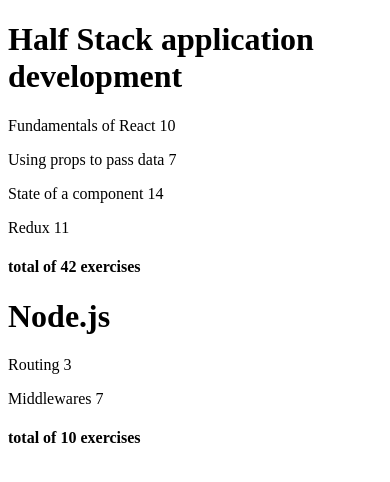
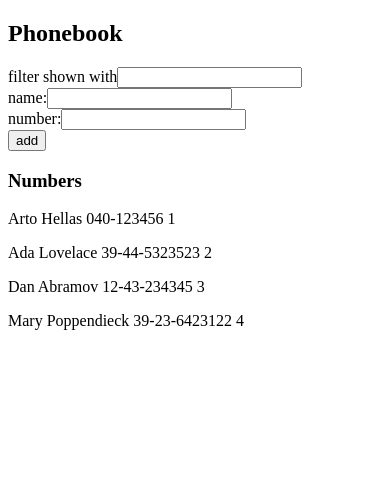
Before and after one commit to Ruiz000/fullstack-react-learn, a React (Create React App) app: page / in a window 390 px wide. Shown: the top 482 px of the page. Built offline with nearby package versions, Linux system fonts and the light colour scheme.

Commit message:
NoteBook && Phonebook

```diff
--- a/src/App.js
+++ b/src/App.js
@@ -1,77 +1,48 @@
-import React from "react";
+//Note
 
-const Course=({courses})=>{
+import React,{useState} from 'react'
+import Note from './components/Note'
 
-  return courses.map((course)=>{
-    const name=course.name
-    const part=course.parts.map((part,index) => {
-      return <p key={index}>{part.name} {part.exercises}</p>
-  })
-    const total=course.parts.reduce((p,c)=>{
-      return p+c.exercises
-  },0)
-    return {name,part,total}
-  }).map((item,index)=>{
-    return(
-      <div key={index}>
-      <h1>
-        {item.name}
-      </h1>
-      <div>{item.part}</div>
-      <div><h4>total of {item.total} exercises</h4></div>
-      </div>
+const App =(props) => {
+    const [notes,setNotes] = useState(props.notes)
+    const [newNote,setNewNote] =useState('a new note...')
+    const [showAll,setShowAll] =useState(true)
+
+    const addNote=(event)=>{
+        event.preventDefault()
+        const noteObject={
+            content:newNote,
+            date:new Date().toISOString(),
+            important:Math.random()<0.5,
+            id:notes.length+1
+        }
+        setNotes(notes.concat(noteObject))
+        setNewNote('')
+    }
+    const handleNoteChange =(event)=>{
+        console.log(event.target.value);
+        setNewNote(event.target.value)
+    }
+    const notesToShow = showAll ? notes:notes.filter(note=>note.important)
+    return (
+        <div>
+            <h1>Notes</h1>
+            <div>
+                <button onClick={()=> setShowAll(!showAll)}>
+                    show {showAll?'important':'all'}
+                </button>
+            </div>
+            <ul>
+                {notesToShow.map(note=>
+                    <Note key={note.id} note={note}/>
+                    )}
+            </ul>
+            <form onSubmit={addNote}>
+                <input value={newNote} onChange={handleNoteChange}/>
+                <button type='submit'>save</button>
+            </form>
+        </div>
     )
-  })
 }
 
-
-const App=()=>{
-  const courses =[
-    {
-      name: 'Half Stack application development',
-      id: 1,
-      parts: [
-        {
-          name: 'Fundamentals of React',
-          exercises: 10,
-          id: 1
-        },
-        {
-          name: 'Using props to pass data',
-          exercises: 7,
-          id: 2
-        },
-        {
-          name: 'State of a component',
-          exercises: 14,
-          id: 3
-        },
-        {
-          name: 'Redux',
-          exercises: 11,
-          id: 4
-        }
-      ]
-    },
-    {
-      name: 'Node.js',
-      id: 2,
-      parts: [
-        {
-          name: 'Routing',
-          exercises: 3,
-          id: 1
-        },
-        {
-          name: 'Middlewares',
-          exercises: 7,
-          id: 2
-        }
-      ]
-    }
-  ]
-  return <Course courses={courses}/>
-}
-
-
 export default App
--- /dev/null
+++ b/src/The Phonebook.js
@@ -0,0 +1,60 @@
+import React,{useState} from 'react'
+import Phonebook from './components/Phonebook'
+import Filter from './components/Filter'
+import PersonForm from './components/PersonForm'
+
+
+const App=()=>{
+    const [persons,setPersons] = useState([
+    { name: 'Arto Hellas', number: '040-123456', id: 1 },
+    { name: 'Ada Lovelace', number: '39-44-5323523', id: 2 },
+    { name: 'Dan Abramov', number: '12-43-234345', id: 3 },
+    { name: 'Mary Poppendieck', number: '39-23-6423122', id: 4 }])
+    const [newName,setNewName] = useState('')
+    const [newNumber,setNumber]=useState('')
+    const [newFilter,setNewFilter]=useState('')
+
+    const handleNewName=(e)=>{
+        setNewName(e.target.value)
+    }
+    const handleNewNum=(e)=>{
+        setNumber(e.target.value)
+    }
+    const handleNewFilter=(e)=>{
+        setNewFilter(e.target.value.toLowerCase())
+    }
+
+    const Showlist=persons.filter(item=>item.name.toLowerCase().includes(newFilter))
+
+    const handleSubmit=(e)=>{
+        e.preventDefault();
+        if(persons.some(item=>item.name === newName))
+        {
+            alert(`${newName} is already added to phonebook`)
+            return
+        }
+
+    const newobj={name:newName,number:newNumber,id:persons.length+1}
+        setPersons(persons.concat([newobj]))
+        setNewName('')
+        setNumber('')
+    }
+    return (
+        <div>
+            <h2>Phonebook</h2>
+            <Filter newFilter={newFilter} handleNewFilter={handleNewFilter}/>
+            <PersonForm
+            handleSubmit={handleSubmit}
+            handleNewName={handleNewName}
+            handleNewNum={handleNewNum}
+            newName={newName}
+            newNumber={newNumber}/>
+            <h3>Numbers</h3>
+            <div>
+                {Showlist.map((person,index)=> <Phonebook key={index} person={person} />)}
+            </div>
+        </div>
+    )
+}
+
+export default App
--- /dev/null
+++ b/src/components/Filter.js
@@ -0,0 +1,9 @@
+import React from "react";
+
+const Filter=(props)=>{
+    return(
+        <div>filter shown with<input value={props.newFilter} onChange={props.handleNewFilter}/></div>
+    )
+}
+
+export default Filter
--- /dev/null
+++ b/src/components/Note.js
@@ -0,0 +1,9 @@
+   import React from 'react'
+
+const Note = ({ note }) => {
+  return (
+    <li>{note.content}</li>
+  )
+}
+
+export default Note
--- /dev/null
+++ b/src/components/PersonForm.js
@@ -0,0 +1,21 @@
+import React from 'react'
+
+
+const PersonForm=(props)=>{
+    return(
+        <form onSubmit={props.handleSubmit}>
+                <div>
+                    name:<input onChange={props.handleNewName} value={props.newName}/>
+                </div>
+                <div>
+                    number:<input onChange={props.handleNewNum} value={props.newNumber}/>
+                </div>
+                <div>
+                    <button type="submit" >add</button>
+                </div>
+            </form>
+    )
+}
+
+
+export default PersonForm
--- /dev/null
+++ b/src/components/Phonebook.js
@@ -0,0 +1,10 @@
+import React from "react";
+
+const Phonebook=({person})=>{
+
+    return (
+        <p>{person.name} {person.number} {person.id}</p>
+    )
+}
+
+export default Phonebook
--- a/src/index.js
+++ b/src/index.js
@@ -1,7 +1,33 @@
-import ReactDOM from 'react-dom';
-import App from './App';
+import ReactDom from 'react-dom'
+import App from './The Phonebook'
 
-ReactDOM.render(
-    <App />,
-    document.getElementById('root')
-);
+// const notes=[
+//     {
+//         id: 1,
+//         content: 'HTML is easy',
+//         date: '2019-05-30T17:30:31.098Z',
+//         important: true
+//       },
+//       {
+//         id: 2,
+//         content: 'Browser can execute only JavaScript',
+//         date: '2019-05-30T18:39:34.091Z',
+//         important: false
+//       },
+//       {
+//         id: 3,
+//         content: 'GET and POST are the most important methods of HTTP protocol',
+//         date: '2019-05-30T19:20:14.298Z',
+//         important: true
+//       }
+// ]
+
+// ReactDom.render(
+//     <App notes={notes}/>,
+//     document.getElementById('root')
+// )
+
+ReactDom.render(
+  <App />,
+  document.getElementById('root')
+)
```
